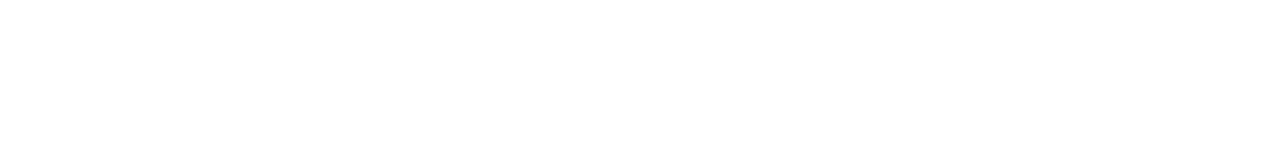
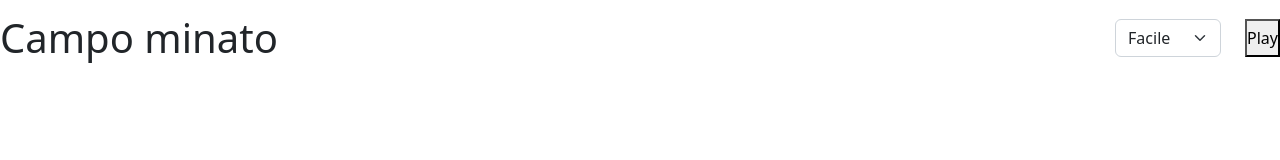
Before and after one commit to AndreaPanzeriDev/js-campominato-grid, a plain HTML site: page index.html in a window 1280 px wide. Drawn offline with nearby package versions, Linux system fonts and the light colour scheme.

Commit message:
layout finito

```diff
--- a/index.html
+++ b/index.html
@@ -9,6 +9,28 @@
     </head>
     <body>
 
+        <header>
+            <nav class="navbar">
+                <div>
+                    <span class="fs-1">Campo minato</span>
+                </div>
+                <form class="d-flex">
+                    <select class="form-select me-4" aria-label="Default select example">
+                        <option value="1">Facile</option>
+                        <option value="2">Medio</option>
+                        <option value="3">Difficile</option>
+                      </select>
+                    <button onclick="Play();return false">Play</button>
+                </form>
+            </nav>
+        </header>
+
+
+        <main>
+            <div id="griglia">
+
+            </div>
+        </main>
 
         <script src="https://cdn.jsdelivr.net/npm/bootstrap@5.2.2/dist/js/bootstrap.bundle.min.js" integrity="sha384-OERcA2EqjJCMA+/3y+gxIOqMEjwtxJY7qPCqsdltbNJuaOe923+mo//f6V8Qbsw3" crossorigin="anonymous"></script>
         <script text="text/javascript" src="assets/scripts/main.js"></script>
```
